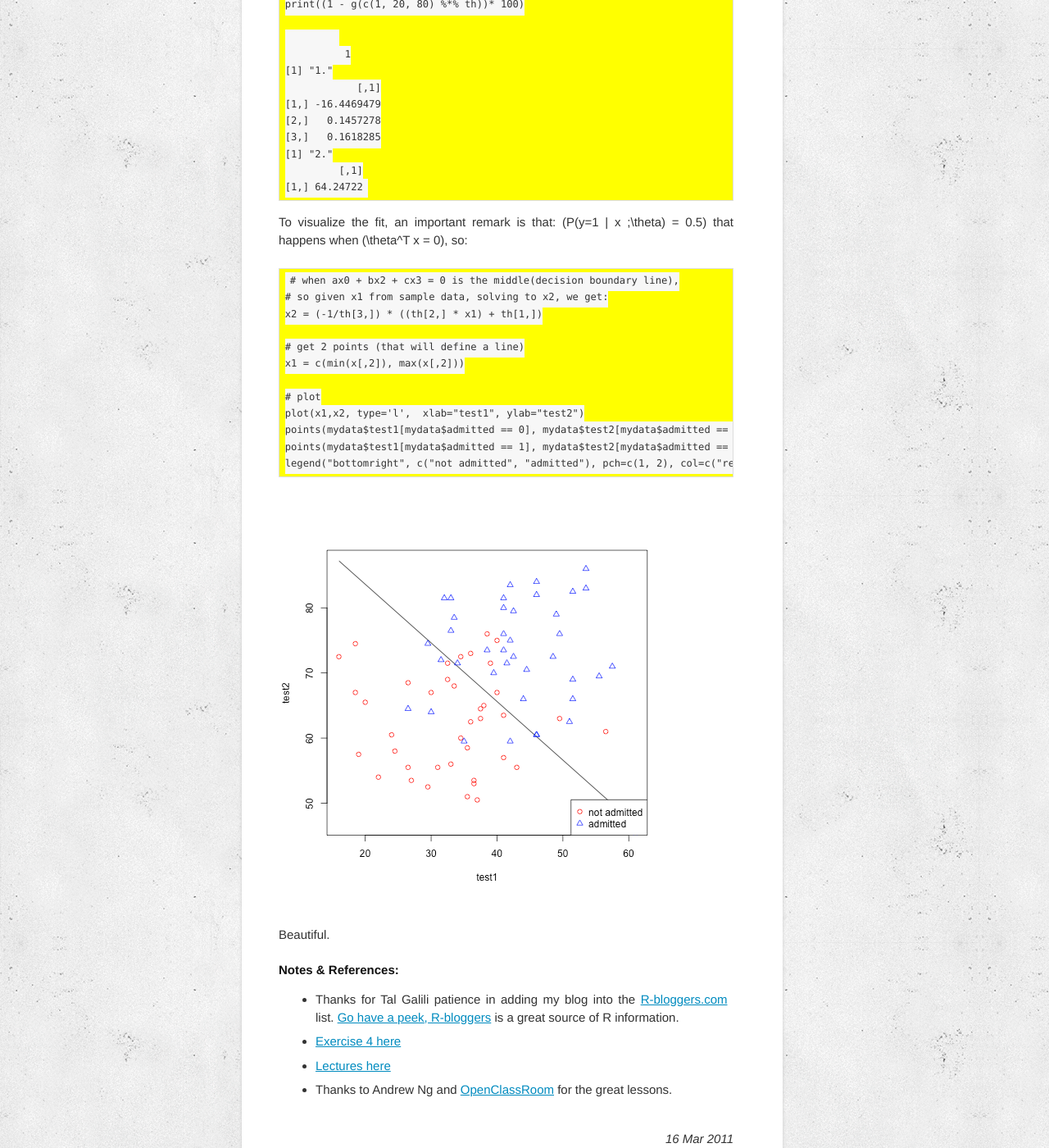
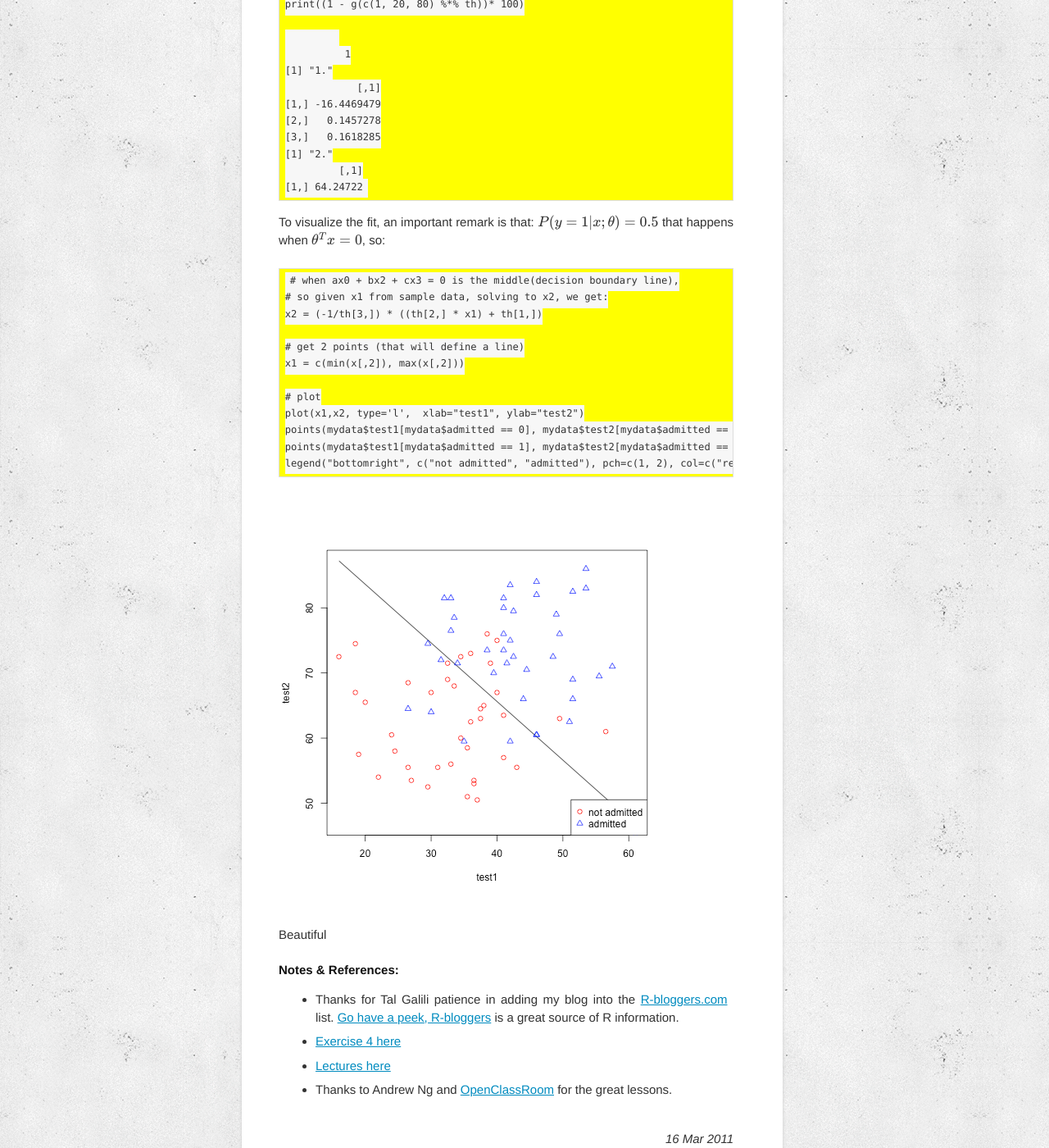
Before and after one commit to al3xandr3/al3xandr3.github.io, a Jekyll site: the page built from _posts/2011-03-16-ml-ex4.md, in a window 1280 px wide and 1400 px high, scrolled down 4301 px. Shown: the whole window at 82% size. Built offline with Jekyll 4.4.1, drawn with Linux system fonts in a browser that asks for light colours; Markdown is read by kramdown in place of the engine named in the settings; formulas are drawn with MathJax 3; comment, search, counter and statistics services are not loaded.

Commit message:
ex4 tex fix

```diff
--- a/_layouts/default.html
+++ b/_layouts/default.html
@@ -92,7 +92,7 @@ var s = document.getElementsByTagName('script')[0]; s.parentNode.insertBefore(ga
   </div>
 
   <p class="footer">
-    al3xandr3
+    <strong>al3xandr3</strong>
   </p>
 
 </div>
--- a/_posts/2011-03-16-ml-ex4.md
+++ b/_posts/2011-03-16-ml-ex4.md
@@ -225,8 +225,8 @@ Exercise questions:
     [1,] 64.24722
 
 
-To visualize the fit, an important remark is that: \(P(y=1 | x ;\theta) =
-0.5\) that happens when \(\theta^T x = 0\), so:
+To visualize the fit, an important remark is that: \\(P(y=1 | x ;\\theta) =
+0.5\\) that happens when \\(\\theta^T x = 0\\), so:
 
 
     # when ax0 + bx2 + cx3 = 0 is the middle(decision boundary line),
@@ -245,7 +245,7 @@ To visualize the fit, an important remark is that: \(P(y=1 | x ;\theta) =
 
 ![http://al3xandr3.github.com/img/ml-ex4-fit.png][6]
 
-Beautiful.
+Beautiful
 
 #### Notes & References:
 
--- a/tags.rb
+++ b/tags.rb
@@ -31,7 +31,7 @@ HTML
   html << '</div></ul>'
 
   if category == 'r'
-    html << '</br><a href="http://www.r-bloggers.com/" class="alt" style="font-size: 140%; ">If you\'r into R, a good source of R related news is R-bloggers</a>'
+    html << '</br><a href="http://www.r-bloggers.com/" class="alt" style="font-size: 110%; ">If you\'r into R, a good source of R related news is R-bloggers</a>'
   end
 
   File.open("/my/proj/al3xandr3.github.com/tags/#{category}.html", 'w+') do |file|
--- a/tags/r.html
+++ b/tags/r.html
@@ -43,4 +43,4 @@ title: Posts on "r"
           <a href="/2011/09/30/productivity-others.html">Monitoring Productivity II - the Others</a>
           <span id="post-date" class="alt">30 Sep 2011</span>
        </li>
-</div></ul></br><a href="http://www.r-bloggers.com/" class="alt" style="font-size: 140%; ">If you'r into R, a good source of R related news is R-bloggers</a>
+</div></ul></br><a href="http://www.r-bloggers.com/" class="alt" style="font-size: 110%; ">If you'r into R, a good source of R related news is R-bloggers</a>
```
